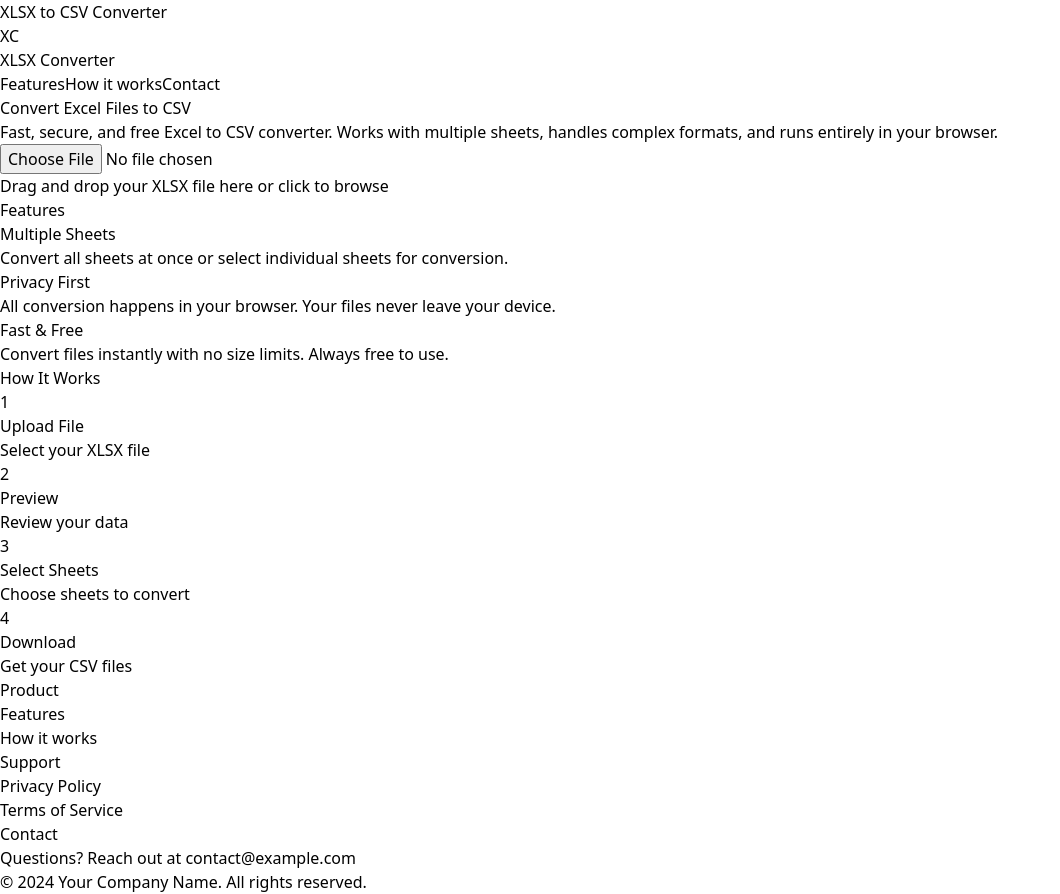
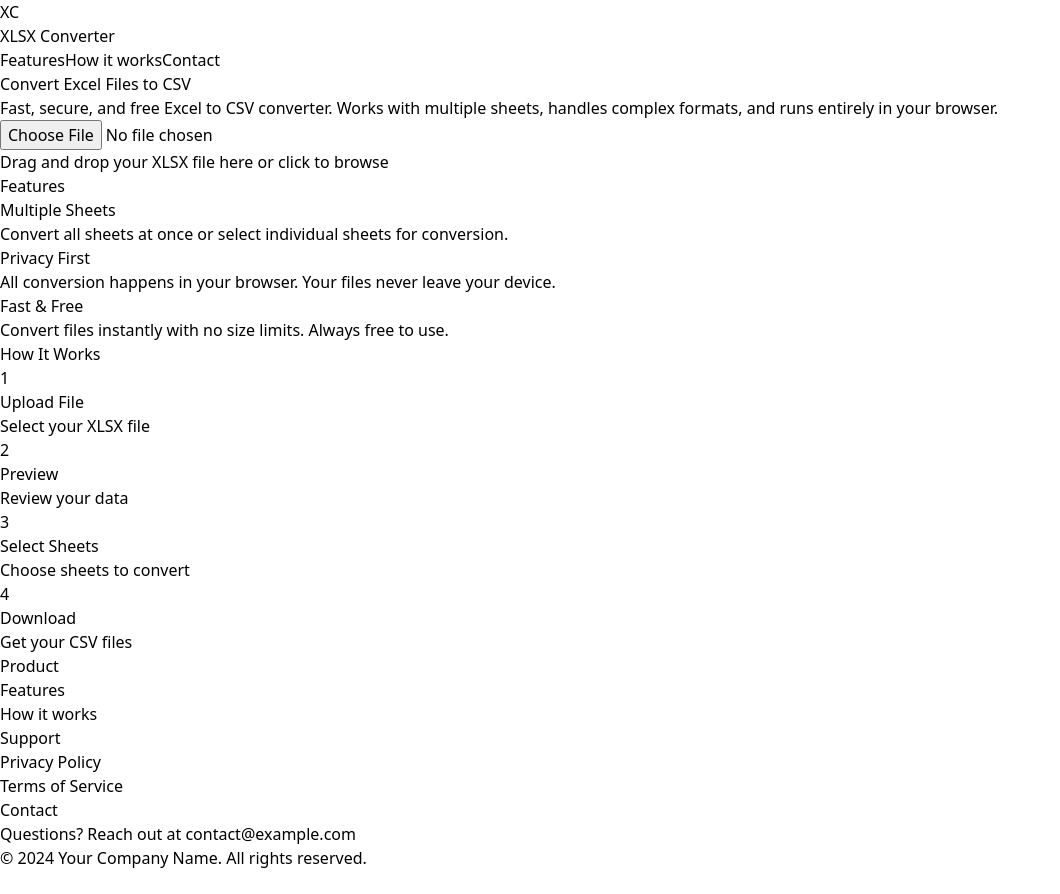
Before and after one commit to igorsrdanovic/xlsx-to-csv, a React (Vite) app: page / in a window 1280 px wide. Shown: the whole page, without its empty margins (0-1060 px from the left). After the commit the page ends 870 px from the top, so only its background shows below. Built offline with nearby package versions, Linux system fonts and the light colour scheme.

Commit message:
UI update - remove H1 title

```diff
--- a/src/App.jsx
+++ b/src/App.jsx
@@ -4,7 +4,6 @@ function App() {
   return (
     <div className="min-h-screen bg-gray-50 py-8 px-4">
       <div className="max-w-4xl mx-auto">
-        <h1 className="text-3xl font-bold text-center mb-8">XLSX to CSV Converter</h1>
         <XLSXConverter />
       </div>
     </div>
```
